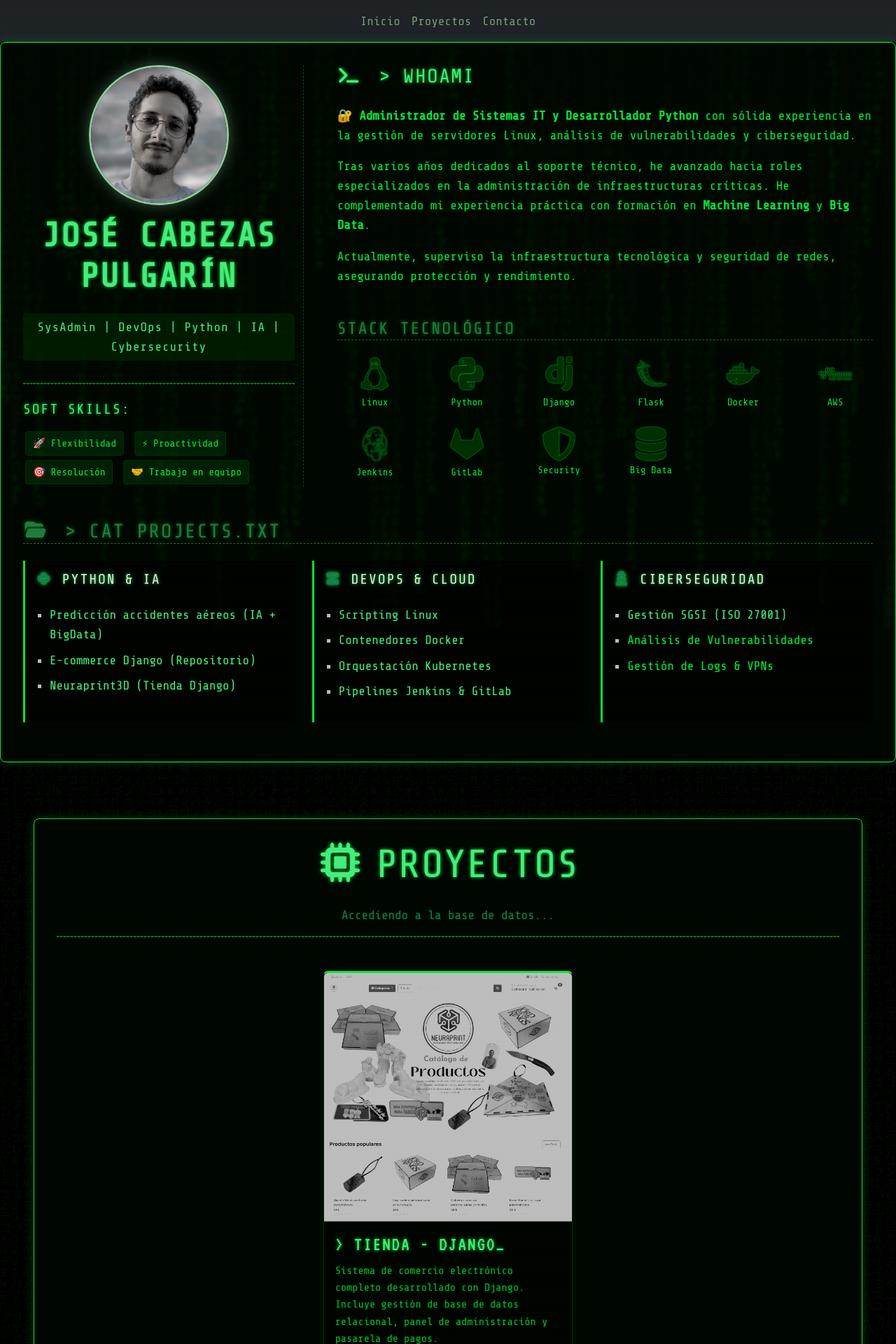
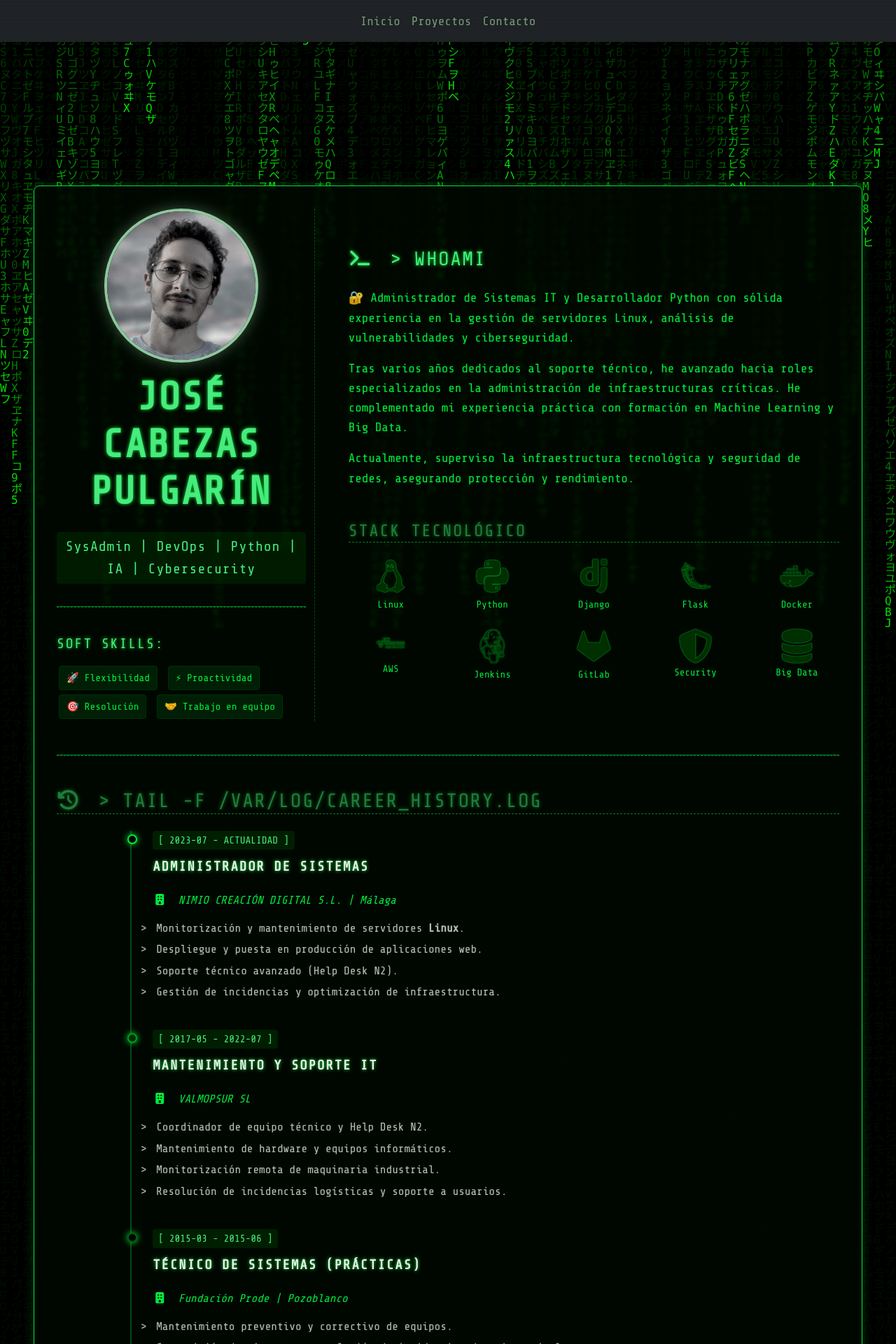
Before and after one commit to jornkbz/portfolio-flask, a Flask app: page / in a window 1280 px wide. Shown: the top 1920 px of the page at 70% size. Run offline with Flask 3, Linux system fonts and the light colour scheme; some libraries are stand-ins or nearby versions.

Commit message:
experiencia

```diff
--- a/static/css/styles.css
+++ b/static/css/styles.css
@@ -395,3 +395,62 @@ footer {
     z-index: 2;
     /* ... resto de tus estilos ... */
 }
+
+/* --- LÍNEA DE TIEMPO (EXPERIENCIA) --- */
+.matrix-timeline {
+    position: relative;
+    padding-left: 30px;
+    border-left: 2px solid rgba(0, 255, 65, 0.3); /* Línea vertical tenue */
+    margin-left: 10px;
+}
+
+.timeline-item {
+    position: relative;
+    margin-bottom: 40px;
+}
+
+/* El punto brillante en la línea */
+.timeline-dot {
+    position: absolute;
+    left: -36px; /* Ajuste para centrar el punto sobre la línea */
+    top: 5px;
+    width: 14px;
+    height: 14px;
+    background-color: #000;
+    border: 2px solid #00FF41;
+    box-shadow: 0 0 10px #00FF41;
+    border-radius: 50%; /* Redondo */
+}
+
+/* Fecha estilo timestamp */
+.timeline-date {
+    color: #4DFF88;
+    font-family: 'Share Tech Mono', monospace;
+    font-size: 0.9rem;
+    margin-bottom: 5px;
+    display: inline-block;
+    background: rgba(0, 50, 0, 0.6);
+    padding: 2px 8px;
+    border-radius: 4px;
+}
+
+.timeline-role {
+    font-weight: bold;
+    color: #fff;
+    font-size: 1.2rem;
+    text-transform: uppercase;
+}
+
+.timeline-company {
+    color: #00FF41;
+    font-style: italic;
+    margin-bottom: 10px;
+}
+
+.timeline-desc li {
+    color: #cccccc;
+    font-size: 1rem;
+    margin-bottom: 5px;
+    list-style-type: "> "; /* Viñeta estilo consola */
+    padding-left: 5px;
+}
--- a/templates/home.html
+++ b/templates/home.html
@@ -1,14 +1,20 @@
-<div class="matrix-container">
-    <div class="row">
-        <div class="col-lg-4 text-center border-end-matrix">
-            <img src="{{ url_for('static', filename='img/perfil.jpg')}}" class="img-fluid rounded-circle mb-3 profile-pic" alt="Jose Cabezas" width="200">
-            <h1 class="display-5 fw-bold matrix-text-glow">José Cabezas Pulgarín</h1>
-            <p class="matrix-role">SysAdmin | DevOps | Python | IA | Cybersecurity</p>
+<section id="home" style="min-height: 100vh; display: flex; align-items: center; position: relative; z-index: 2; padding: 80px 0;">
+
+    <div class="container-fluid px-3 px-lg-5">
+
+        <div class="matrix-container w-100 matrix-hero-box">
+
+            <div class="row align-items-center">
+
+                <div class="col-lg-4 text-center border-end-matrix mb-4 mb-lg-0">
+                    <img src="{{ url_for('static', filename='img/perfil.jpg')}}" class="img-fluid rounded-circle mb-3 profile-pic" alt="Jose Cabezas" width="220" style="border: 4px solid #00FF41;">
+                    <h1 class="display-4 fw-bold matrix-text-glow">José Cabezas Pulgarín</h1>
+                    <p class="matrix-role fs-5">SysAdmin | DevOps | Python | IA | Cybersecurity</p>
 
                     <hr class="matrix-divider">
 
-            <div class="text-start mt-4">
-                <h5 class="text-uppercase mb-3">Soft Skills:</h5>
+                    <div class="text-start mt-4 d-inline-block">
+                        <h5 class="text-uppercase mb-3 text-center text-lg-start">Soft Skills:</h5>
                         <span class="matrix-badge">🚀 Flexibilidad</span>
                         <span class="matrix-badge">⚡ Proactividad</span>
                         <span class="matrix-badge">🎯 Resolución</span>
@@ -19,103 +25,123 @@
                 <div class="col-lg-8 ps-lg-5">
                     <h3 class="mb-4"><i class="fas fa-terminal me-2"></i> > whoami</h3>
 
+                    <div class="lead" style="font-size: 1.1rem;">
                         <p>🔐 <strong>Administrador de Sistemas IT y Desarrollador Python</strong> con sólida experiencia en la gestión de servidores Linux, análisis de vulnerabilidades y ciberseguridad.</p>
                         <p>Tras varios años dedicados al soporte técnico, he avanzado hacia roles especializados en la administración de infraestructuras críticas. He complementado mi experiencia práctica con formación en <strong>Machine Learning</strong> y <strong>Big Data</strong>.</p>
                         <p>Actualmente, superviso la infraestructura tecnológica y seguridad de redes, asegurando protección y rendimiento.</p>
+                    </div>
 
                     <h4 class="mt-5 mb-4 border-bottom-matrix">Stack Tecnológico</h4>
-    <div class="row text-center g-4">
 
-        <div class="col-3 col-md-2">
-            <i class="devicon-linux-plain tech-icon"></i>
-            <br><small>Linux</small>
+                    <div class="row text-center g-4 row-cols-3 row-cols-md-5 justify-content-center">
+                        <div class="col"><i class="devicon-linux-plain tech-icon"></i><br><small>Linux</small></div>
+                        <div class="col"><i class="devicon-python-plain tech-icon"></i><br><small>Python</small></div>
+                        <div class="col"><i class="devicon-django-plain tech-icon"></i><br><small>Django</small></div>
+                        <div class="col"><i class="devicon-flask-original tech-icon"></i><br><small>Flask</small></div>
+                        <div class="col"><i class="devicon-docker-plain tech-icon"></i><br><small>Docker</small></div>
+                        <div class="col"><i class="devicon-amazonwebservices-plain-wordmark tech-icon" style="font-size: 2.5rem;"></i><br><small>AWS</small></div>
+                        <div class="col"><i class="devicon-jenkins-line tech-icon"></i><br><small>Jenkins</small></div>
+                        <div class="col"><i class="devicon-gitlab-plain tech-icon"></i><br><small>GitLab</small></div>
+                        <div class="col"><i class="fas fa-shield-halved tech-icon"></i><br><small>Security</small></div>
+                        <div class="col"><i class="fas fa-database tech-icon"></i><br><small>Big Data</small></div>
+                    </div>
+                </div>
+            </div> <hr class="matrix-divider my-5">
+
+            <div class="row">
+                <div class="col-12">
+                    <h3 class="mb-4 border-bottom-matrix">
+                        <i class="fas fa-history me-2"></i> > tail -f /var/log/career_history.log
+                    </h3>
                 </div>
 
-        <div class="col-3 col-md-2">
-            <i class="devicon-python-plain tech-icon"></i>
-            <br><small>Python</small>
+                <div class="col-lg-10 mx-auto">
+                    <div class="matrix-timeline">
+
+                        <div class="timeline-item">
+                            <div class="timeline-dot"></div>
+                            <span class="timeline-date">[ 2023-07 - ACTUALIDAD ]</span>
+                            <h4 class="timeline-role mt-2">Administrador de Sistemas</h4>
+                            <div class="timeline-company">
+                                <i class="fas fa-building me-2"></i> NIMIO CREACIÓN DIGITAL S.L. | Málaga
+                            </div>
+                            <ul class="list-unstyled timeline-desc mt-3">
+                                <li>Monitorización y mantenimiento de servidores <strong>Linux</strong>.</li>
+                                <li>Despliegue y puesta en producción de aplicaciones web.</li>
+                                <li>Soporte técnico avanzado (Help Desk N2).</li>
+                                <li>Gestión de incidencias y optimización de infraestructura.</li>
+                            </ul>
                         </div>
 
-        <div class="col-3 col-md-2">
-            <i class="devicon-django-plain tech-icon"></i>
-            <br><small>Django</small>
+                        <div class="timeline-item">
+                            <div class="timeline-dot" style="background-color: #003300; border-color: #00AA22;"></div>
+                            <span class="timeline-date">[ 2017-05 - 2022-07 ]</span>
+                            <h4 class="timeline-role mt-2">Mantenimiento y Soporte IT</h4>
+                            <div class="timeline-company">
+                                <i class="fas fa-building me-2"></i> VALMOPSUR SL
+                            </div>
+                            <ul class="list-unstyled timeline-desc mt-3">
+                                <li>Coordinador de equipo técnico y Help Desk N2.</li>
+                                <li>Mantenimiento de hardware y equipos informáticos.</li>
+                                <li>Monitorización remota de maquinaria industrial.</li>
+                                <li>Resolución de incidencias logísticas y soporte a usuarios.</li>
+                            </ul>
                         </div>
 
-        <div class="col-3 col-md-2">
-            <i class="devicon-flask-original tech-icon"></i>
-            <br><small>Flask</small>
+                        <div class="timeline-item">
+                            <div class="timeline-dot" style="background-color: #000; border-color: #006611;"></div>
+                            <span class="timeline-date">[ 2015-03 - 2015-06 ]</span>
+                            <h4 class="timeline-role mt-2">Técnico de Sistemas (Prácticas)</h4>
+                            <div class="timeline-company">
+                                <i class="fas fa-building me-2"></i> Fundación Prode | Pozoblanco
+                            </div>
+                            <ul class="list-unstyled timeline-desc mt-3">
+                                <li>Mantenimiento preventivo y correctivo de equipos.</li>
+                                <li>Supervisión de sistemas y resolución de incidencias de primer nivel.</li>
+                            </ul>
                         </div>
 
-        <div class="col-3 col-md-2">
-            <i class="devicon-docker-plain tech-icon"></i>
-            <br><small>Docker</small>
-        </div>
-
-        <div class="col-3 col-md-2">
-            <i class="devicon-amazonwebservices-plain-wordmark tech-icon" style="font-size: 3rem;"></i>
-            <br><small>AWS</small>
-        </div>
-
-        <div class="col-3 col-md-2">
-            <i class="devicon-jenkins-line tech-icon"></i>
-            <br><small>Jenkins</small>
-        </div>
-
-        <div class="col-3 col-md-2">
-            <i class="devicon-gitlab-plain tech-icon"></i>
-            <br><small>GitLab</small>
-        </div>
-
-        <div class="col-3 col-md-2">
-            <i class="fas fa-shield-halved tech-icon"></i>
-            <br><small>Security</small>
-        </div>
-
-        <div class="col-3 col-md-2">
-            <i class="fas fa-database tech-icon"></i>
-            <br><small>Big Data</small>
                     </div>
                 </div>
-        </div>
-    </div>
+            </div> <hr class="matrix-divider my-5">
 
-    <div class="row mt-5">
+            <div class="row">
                 <div class="col-12">
                     <h3 class="mb-4 border-bottom-matrix"><i class="fas fa-folder-open me-2"></i> > cat projects.txt</h3>
                 </div>
 
                 <div class="col-md-4 mb-4">
-            <div class="project-list-card">
+                    <div class="project-list-card h-100">
                         <h5 class="text-white"><i class="fab fa-python text-success"></i> Python & IA</h5>
-                <ul class="list-unstyled mt-3">
-                    <li><a href="https://github.com/jornkbz/TFM-EIP" target="_blank">Predicción accidentes aéreos (IA + BigData)</a></li>
-                    <li><a href="https://github.com/jornkbz/ecommerce-django" target="_blank">E-commerce Django (Repositorio)</a></li>
-                    <li><a href="https://neuraprint3d.com/" target="_blank">Neuraprint3D (Tienda Django)</a></li>
+                        <ul class="list-unstyled mt-3 project-list">
+                            <li><a href="https://github.com/jornkbz/TFM-EIP" target="_blank">Predicción accidentes (IA)</a></li>
+                            <li><a href="https://github.com/jornkbz/ecommerce-django" target="_blank">E-commerce Django</a></li>
+                            <li><a href="https://neuraprint3d.com/" target="_blank">Neuraprint3D</a></li>
                         </ul>
                     </div>
                 </div>
 
                 <div class="col-md-4 mb-4">
-            <div class="project-list-card">
+                    <div class="project-list-card h-100">
                         <h5 class="text-white"><i class="fas fa-server text-success"></i> DevOps & Cloud</h5>
-                <ul class="list-unstyled mt-3">
+                        <ul class="list-unstyled mt-3 project-list">
                             <li><a href="https://github.com/jornkbz/LemonCodeDevOps/tree/main/Linux" target="_blank">Scripting Linux</a></li>
-                    <li><a href="https://github.com/jornkbz/LemonCodeDevOps.git" target="_blank">Contenedores Docker</a></li>
-                    <li><a href="https://github.com/jornkbz/LemonCodeDevOps/tree/main/Kubernetes" target="_blank">Orquestación Kubernetes</a></li>
-                    <li><a href="https://github.com/jornkbz/LemonCodeDevOps/tree/main/CICD/exercises" target="_blank">Pipelines Jenkins & GitLab</a></li>
+                            <li><a href="https://github.com/jornkbz/LemonCodeDevOps.git" target="_blank">Docker</a></li>
+                            <li><a href="https://github.com/jornkbz/LemonCodeDevOps/tree/main/Kubernetes" target="_blank">Kubernetes</a></li>
+                            <li><a href="https://github.com/jornkbz/LemonCodeDevOps/tree/main/CICD/exercises" target="_blank">CI/CD Jenkins & GitLab</a></li>
                         </ul>
                     </div>
                 </div>
 
                 <div class="col-md-4 mb-4">
-            <div class="project-list-card">
+                    <div class="project-list-card h-100">
                         <h5 class="text-white"><i class="fas fa-user-secret text-success"></i> Ciberseguridad</h5>
-                <ul class="list-unstyled mt-3">
+                        <ul class="list-unstyled mt-3 project-list">
                             <li><a href="https://github.com/jornkbz/RFM-EIP-SGSI" target="_blank">Gestión SGSI (ISO 27001)</a></li>
                             <li><span>Análisis de Vulnerabilidades</span></li>
                             <li><span>Gestión de Logs & VPNs</span></li>
                         </ul>
                     </div>
                 </div>
-    </div>
-</div>
+            </div> </div> </div>
+</section>
```
Lines whose indentation alone changed are shown as unchanged.
